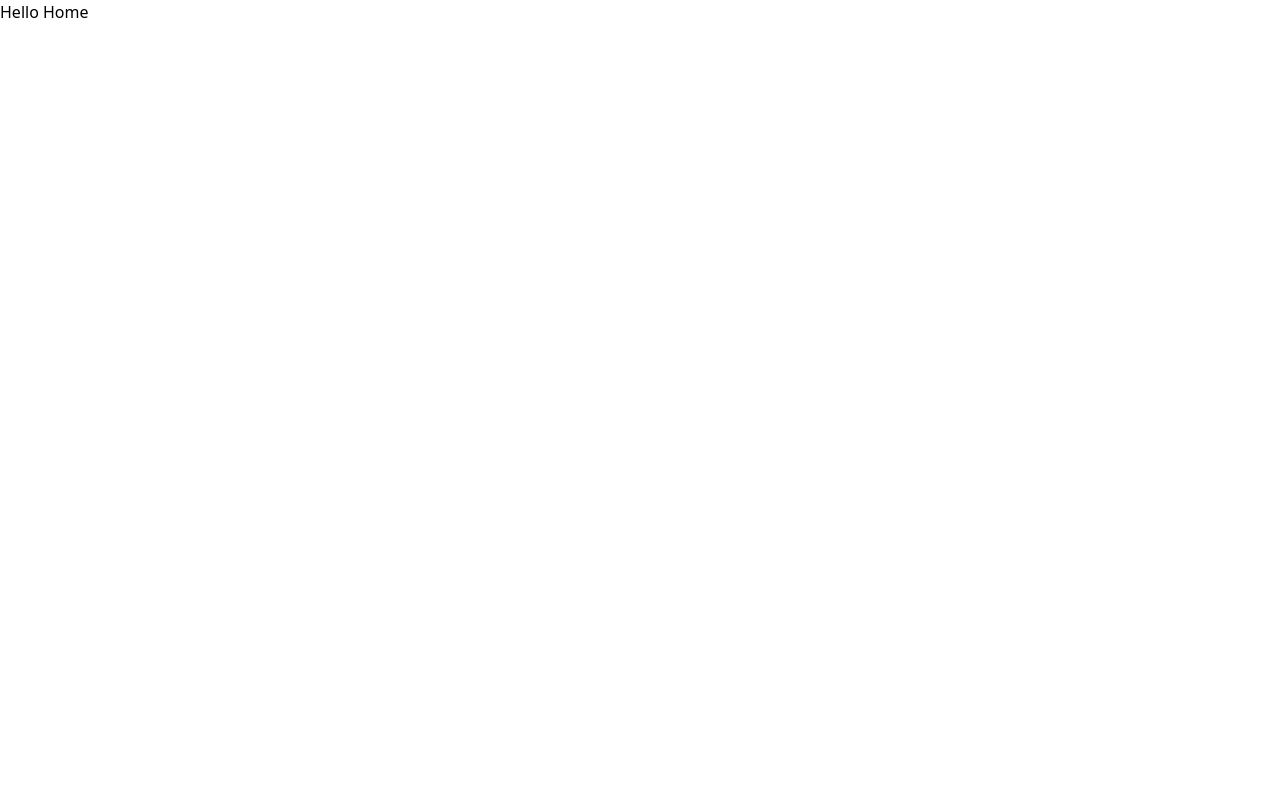
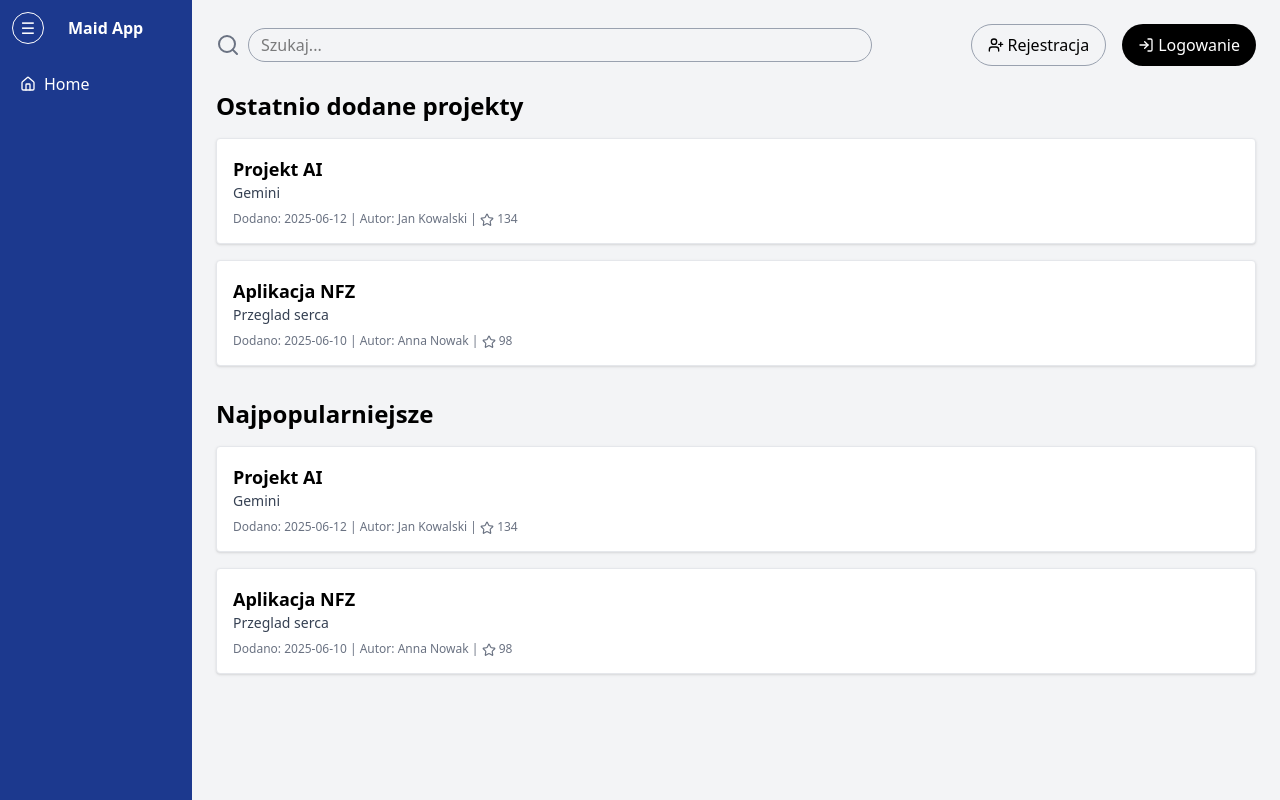
Before and after one commit to PikkiKaju/MAID, a React (Vite) app in the folder frontend-user/: page / in a window 1280 px wide. Built offline with nearby package versions, Linux system fonts and the light colour scheme.

Commit message:
Basic implementation Home Page

```diff
--- a/frontend-user/package.json
+++ b/frontend-user/package.json
@@ -13,6 +13,7 @@
     "@reduxjs/toolkit": "^2.8.2",
     "@tailwindcss/vite": "^4.1.4",
     "axios": "^1.9.0",
+    "lucide-react": "^0.515.0",
     "react": "^19.0.0",
     "react-dom": "^19.0.0",
     "react-redux": "^9.2.0",
--- /dev/null
+++ b/frontend-user/src/components/Sidebar.tsx
@@ -0,0 +1,55 @@
+import { useEffect, useState } from "react";
+import { Link } from "react-router-dom";
+import { HomeIcon } from "lucide-react";
+
+function Sidebar() {
+  const [sidebarOpen, setSidebarOpen] = useState(true);
+  const [showText, setShowText] = useState(true);
+
+  useEffect(() => {
+    if (sidebarOpen) {
+      const timeout = setTimeout(() => setShowText(true), 260); // Po animacji
+      return () => clearTimeout(timeout);
+    } else {
+      setShowText(false); // Od razu chowamy tekst przy zamykaniu
+    }
+  }, [sidebarOpen]);
+
+  return (
+    <div
+      className={` top-0 left-0 h-full bg-blue-900 text-white flex flex-col p-3 transition-all duration-300 ease-in-out ${
+        sidebarOpen ? "w-48" : "w-14"
+      }`}
+    >
+      <div className="flex items-center mb-6">
+        <button
+          onClick={() => setSidebarOpen(!sidebarOpen)}
+          className="text-white text-l rounded-full border w-8 h-8 hover:bg-blue-800 "
+        >
+          ☰
+        </button>
+        {showText && (
+          <h1 className="text-l font-bold pl-6 transition-opacity duration-300 opacity-100">
+            Maid App
+          </h1>
+        )}
+      </div>
+      <nav>
+        {/* Home Link */}
+        <Link
+          to="/"
+          className="block py-1 px-2 hover:bg-blue-800 rounded flex gap-2 items-center"
+        >
+          <HomeIcon className="w-4" />
+          {showText && (
+            <span className="transition-opacity duration-300 opacity-100">
+              Home
+            </span>
+          )}
+        </Link>
+      </nav>
+    </div>
+  );
+}
+
+export default Sidebar;
--- /dev/null
+++ b/frontend-user/src/components/Topbar.tsx
@@ -0,0 +1,35 @@
+import { LogIn, Search, UserPlus } from "lucide-react";
+import { Link } from "react-router-dom";
+
+function Topbar() {
+  return (
+    <>
+      <div className="flex justify-between items-center mb-6">
+        <div className="flex items-center gap-2">
+          <Search className="text-gray-500" />
+          <input
+            type="text"
+            placeholder="Szukaj..."
+            className="border border-gray-400 rounded-full px-3 py-1 md:w-108 lg:w-156"
+          />
+        </div>
+        <div className="flex gap-4">
+          <Link
+            to="/register"
+            className="flex items-center gap-1 bg-transparent border border-gray-400 text-black px-4 py-2 rounded-full hover:bg-gray-200"
+          >
+            <UserPlus className="w-4" /> Rejestracja
+          </Link>
+          <Link
+            to="/login"
+            className="flex items-center gap-1 bg-black text-white px-4 py-2 rounded-full hover:bg-gray-600"
+          >
+            <LogIn className="w-4" /> Logowanie
+          </Link>
+        </div>
+      </div>
+    </>
+  );
+}
+
+export default Topbar;
--- a/frontend-user/src/pages/HomePage.tsx
+++ b/frontend-user/src/pages/HomePage.tsx
@@ -1,8 +1,78 @@
+import { Star } from "lucide-react";
+import Sidebar from "../components/Sidebar";
+import Topbar from "../components/Topbar";
+
+// testowe dane
+const someData = [
+  {
+    id: 1,
+    title: "Projekt AI",
+    description: "Gemini",
+    date: "2025-06-12",
+    author: "Jan Kowalski",
+    likes: 134,
+  },
+  {
+    id: 2,
+    title: "Aplikacja NFZ",
+    description: "Przeglad serca",
+    date: "2025-06-10",
+    author: "Anna Nowak",
+    likes: 98,
+  },
+];
+
 function HomePage() {
   return (
-    <>
-      <div>Hello Home</div>
-    </>
+    <div className="flex h-screen">
+      <Sidebar />
+
+      <div className="flex-1 p-6 bg-gray-100 overflow-y-auto">
+        <Topbar />
+
+        <section className="mb-8">
+          <h2 className="text-2xl font-semibold mb-4">
+            Ostatnio dodane projekty
+          </h2>
+          <div className="grid gap-4">
+            {someData.map((project) => (
+              <div
+                key={project.id}
+                className="bg-white p-4 rounded shadow border border-gray-200"
+              >
+                <h3 className="text-lg font-bold">{project.title}</h3>
+                <p className="text-sm text-gray-700">{project.description}</p>
+                <div className="text-xs text-gray-500 mt-2">
+                  Dodano: {project.date} | Autor: {project.author} |{" "}
+                  <Star size={14} className="inline" /> {project.likes}
+                </div>
+              </div>
+            ))}
+          </div>
+        </section>
+
+        <section>
+          <h2 className="text-2xl font-semibold mb-4">Najpopularniejsze</h2>
+          <div className="grid gap-4">
+            {someData
+              .sort((a, b) => b.likes - a.likes)
+              .map((project) => (
+                <div
+                  key={project.id}
+                  className="bg-white p-4 rounded shadow border border-gray-200"
+                >
+                  <h3 className="text-lg font-bold">{project.title}</h3>
+                  <p className="text-sm text-gray-700">{project.description}</p>
+                  <div className="text-xs text-gray-500 mt-2">
+                    Dodano: {project.date} | Autor: {project.author} |{" "}
+                    <Star size={14} className="inline" /> {project.likes}
+                  </div>
+                </div>
+              ))}
+          </div>
+        </section>
+      </div>
+    </div>
   );
 }
 
```
Also changed, not shown: 1 other file (tests, documents, lock files or other folders).
